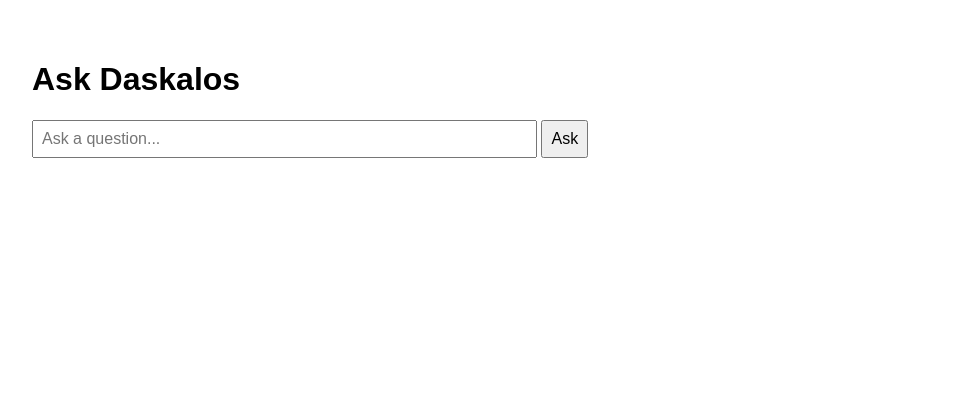
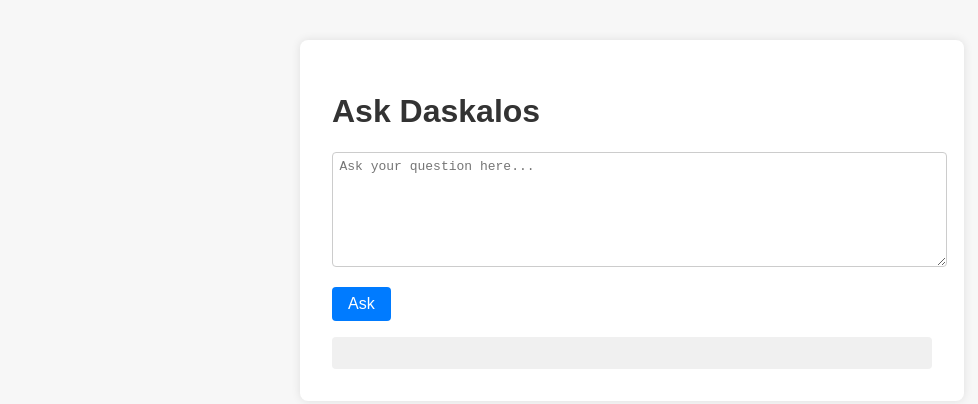
Before and after one commit to wrighttimothyWA/daskalos-search, a website: page askdaskalos.html in a window 1280 px wide. Shown: the whole page, without its empty margins (8-986 px from the left). Drawn offline with Linux system fonts and the light colour scheme.

```diff
--- a/askdaskalos.html
+++ b/askdaskalos.html
@@ -4,18 +4,48 @@
   <meta charset="UTF-8" />
   <title>Ask Daskalos</title>
   <style>
-    body { font-family: Arial, sans-serif; padding: 2rem; }
-    input, button { font-size: 1rem; padding: 0.5rem; }
-    #response { margin-top: 2rem; white-space: pre-wrap; }
+    body { font-family: Arial, sans-serif; padding: 2em; background-color: #f7f7f7; color: #333; }
+    #container { max-width: 600px; margin: auto; background: white; padding: 2em; border-radius: 8px; box-shadow: 0 0 10px rgba(0,0,0,0.1); }
+    textarea { width: 100%; height: 100px; padding: 0.5em; font-size: 1em; border-radius: 4px; border: 1px solid #ccc; }
+    button { padding: 0.5em 1em; font-size: 1em; background-color: #007BFF; color: white; border: none; border-radius: 4px; cursor: pointer; margin-top: 1em; }
+    button:hover { background-color: #0056b3; }
+    #answer { margin-top: 1em; white-space: pre-wrap; background: #f0f0f0; padding: 1em; border-radius: 4px; }
   </style>
 </head>
 <body>
-  <h1>Ask Daskalos</h1>
-  <input id="prompt" type="text" placeholder="Ask a question..." size="50">
-  <button onclick="ask()">Ask</button>
-  <div id="response"></div>
+  <div id="container">
+    <h1>Ask Daskalos</h1>
+    <textarea id="prompt" placeholder="Ask your question here..."></textarea>
+    <br>
+    <button onclick="askDaskalos()">Ask</button>
+    <div id="answer"></div>
+  </div>
+  <script>
+    async function askDaskalos() {
+      const prompt = document.getElementById('prompt').value.trim();
+      if (!prompt) {
+        document.getElementById('answer').textContent = 'Please enter a question.';
+        return;
+      }
+      document.getElementById('answer').textContent = 'Thinking...';
 
-  <script>
-    async function ask() {
-      const prompt = document.getElementById('prompt').value;
-      const responseDiv = document.getElement
+      try {
+        const response = await fetch('/.netlify/functions/askdaskalos', {
+          method: 'POST',
+          headers: { 'Content-Type': 'application/json' },
+          body: JSON.stringify({ prompt })
+        });
+        const data = await response.json();
+        if (data.answer) {
+          document.getElementById('answer').textContent = data.answer;
+        } else {
+          document.getElementById('answer').textContent = 'No answer returned.';
+        }
+      } catch (error) {
+        console.error(error);
+        document.getElementById('answer').textContent = 'Error communicating with server.';
+      }
+    }
+  </script>
+</body>
+</html>
```
